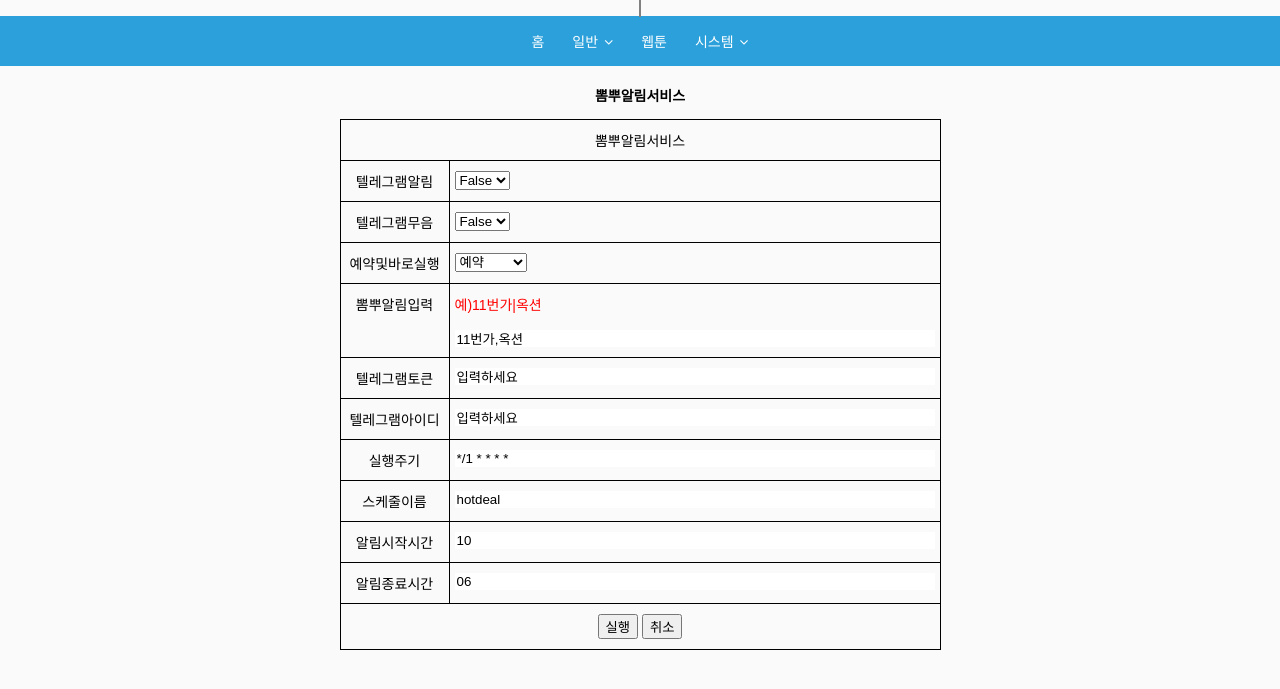
After one commit to k45734/flask_web, a Flask app: page /sub2/hotdeal in a window 1280 px wide. The commit adds this page. Shown: the top 689 px of the page. Run offline with Flask 3, Linux system fonts and the light colour scheme; a user stored in the database is signed in; data that the repository does not hold is empty; parts of the project's set-up code (start-up, migrations or seed data) failed here and were passed over; some libraries are stand-ins or nearby versions.

Commit message:
뽐뿌알림 추가
뽐뿌알림 추가

```diff
--- a/pages/sub2_page.py
+++ b/pages/sub2_page.py
@@ -2273,3 +2273,194 @@ def news_ok():
 		except:
 			pass
 		return redirect(url_for('sub2.news'))
+
+#뽐뿌알림
+#DB 알리미
+def hotdeal_add_go(title, memo_list, link):
+	#SQLITE3 DB 없으면 만들다.
+	con = sqlite3.connect(sub2db + '/hotdeal.db',timeout=60)
+	con.execute('CREATE TABLE IF NOT EXISTS hotdeal (TITLE TEXT, URL TEXT, MEMO TEXT, COMPLTE TEXT)')
+	con.execute("PRAGMA cache_size = 10000")
+	con.execute("PRAGMA locking_mode = EXCLUSIVE")
+	con.execute("PRAGMA temp_store = MEMORY")
+	con.execute("PRAGMA auto_vacuum = 1")
+	con.execute("PRAGMA journal_mode=WAL")
+	con.execute("PRAGMA synchronous=NORMAL")
+	con.close()
+
+	try: #URL TEXT, SEL TEXT, SELNUM TEXT
+		con = sqlite3.connect(sub2db + '/hotdeal.db',timeout=60)
+		con.row_factory = sqlite3.Row
+		cur = con.cursor()
+		sql = "select * from hotdeal where TITLE = ? AND URL = ?"
+		cur.execute(sql, (title,link))
+		row = cur.fetchone()
+		if row != None:
+			pass
+		else:
+			cur.execute("INSERT OR REPLACE INTO hotdeal (TITLE, URL, MEMO, COMPLTE) VALUES (?,?,?,?,?)", (title , link, memo_list, 'False'))
+			con.commit()
+	except:
+		con.rollback()
+	finally:
+		con.close()
+
+def hotdeal_add_go_d(title, memo_list, link):
+	try:
+		#마지막 실행까지 작업안했던 결과물 저장
+		con = sqlite3.connect(sub2db + '/hotdeal.db',timeout=60)
+		cur = con.cursor()
+		sql = "select * from hotdeal where MEMO = ? and URL = ? AND TITLE = ?"
+		cur.execute(sql, (memo_list,link,title))
+		row = cur.fetchone()
+		if row == None:
+			pass
+		else:
+			sql = "UPDATE hotdeal SET COMPLTE = ? WHERE MEMO = ? and URL = ? and TITLE = ?"
+			cur.execute(sql,('True', memo_list,link,title))
+			con.commit()
+	except:
+		con.rollback()
+	finally:
+		con.close()
+
+def hotdeal_start(telgm,telgm_alim,telgm_token,telgm_botid,myalim, start_time2, end_time):
+	url = [
+		'http://www.ppomppu.co.kr/rss.php?id=ppomppu',
+		'https://www.ppomppu.co.kr/rss.php?id=pmarket',
+		'http://www.ppomppu.co.kr/rss.php?id=ppomppu4',
+		]
+	for i in url:
+		parsed_data = get_data(i)
+		try:
+			news_name = parsed_data['feed']['title']
+		except:
+			continue
+		count = len(parsed_data['entries'])
+		for i in range(count):
+			article = parsed_data['entries'][i]
+			try:
+				title = article['title']
+			except:
+				continue
+			link = article['link']
+			memo_list = article['description']
+			hotdeal_add_go(title, memo_list, link)
+
+	#알림
+	con = sqlite3.connect(sub2db + '/hotdeal.db',timeout=60)
+	con.row_factory = sqlite3.Row
+	cur = con.cursor()
+	sql = "select * from hotdeal where COMPLTE = ?"
+	cur.execute(sql, ('False',))
+	rows = cur.fetchall()
+	if len(rows) != 0:
+		for row in rows:
+			TITLE = row['TITLE']
+			MEMO = row['MEMO']
+			URL = row['URL']
+			check_len = myalim.split('|')
+			check_alim = len(check_len)
+			if check_alim == 0:
+				pass
+			elif check_alim > 0:
+				for i in check_len:
+					if i in msg:
+						tel(telgm,telgm_alim,telgm_token,telgm_botid,msg, start_time2, end_time)
+					hotdeal_add_go_d(TITLE, MEMO, URL)
+
+
+@bp2.route('hotdeal')
+def hotdeal():
+	#데이타베이스 없으면 생성
+	con = sqlite3.connect(sub2db + '/telegram.db',timeout=60)
+	con.execute('CREATE TABLE IF NOT EXISTS hotdeal (telgm_token TEXT, telgm_botid TEXT, start_time TEXT, telgm TEXT, telgm_alim TEXT, myalim TEXT, start_time2 TEXT, end_time TEXT)')
+	con.execute("PRAGMA cache_size = 10000")
+	con.execute("PRAGMA locking_mode = NORMAL")
+	con.execute("PRAGMA temp_store = MEMORY")
+	con.execute("PRAGMA auto_vacuum = 1")
+	con.execute("PRAGMA journal_mode=WAL")
+	con.execute("PRAGMA synchronous=NORMAL")
+	con.close()
+	if not session.get('logFlag'):
+		return redirect(url_for('main.index'))
+	else:
+		telgm_token = request.args.get('telgm_token')
+		telgm_botid = request.args.get('telgm_botid')
+		con = sqlite3.connect(sub2db + '/telegram.db',timeout=60)
+		con.row_factory = sqlite3.Row
+		cur = con.cursor()
+		cur.execute("select * from hotdeal")
+		rows = cur.fetchone()
+		if rows:
+			telgm_token = rows['telgm_token']
+			telgm_botid = rows['telgm_botid']
+			start_time = rows['start_time']
+			telgm = rows['telgm']
+			telgm_alim = rows['telgm_alim']
+			myalim = rows['myalim']
+			start_time2 = rows['start_time2']
+			end_time = rows['end_time']
+		else:
+			telgm_token='입력하세요'
+			telgm_botid='입력하세요'
+			start_time = '*/1 * * * *'
+			telgm = 'False'
+			telgm_alim = 'False'
+			myalim = '11번가,옥션'
+			start_time2 = '10'
+			end_time = '06'
+		return render_template('hotdeal.html', telgm_token = telgm_token, telgm_botid = telgm_botid, start_time = start_time, telgm = telgm, telgm_alim = telgm_alim, myalim = myalim, start_time2 = start_time2, end_time = end_time)
+
+
+@bp2.route('hotdeal_ok', methods=['POST'])
+def hotdeal_ok():
+	if not session.get('logFlag'):
+		return redirect(url_for('main.index'))
+	else:
+		start_time = request.form['start_time']
+		startname = request.form['startname']
+		telgm = request.form['telgm']
+		telgm_alim = request.form['telgm_alim']
+		telgm_token = request.form['telgm_token']
+		telgm_botid = request.form['telgm_botid']
+		start_time2 = request.form['start_time2']
+		end_time = request.form['end_time']
+		myalim = request.form['myalim']
+		now = request.form['now']
+		conn = sqlite3.connect(sub2db + '/telegram.db',timeout=60)
+		cursor = conn.cursor()
+		cursor.execute("select * from hotdeal")
+		rows = cursor.fetchone()
+		if rows:
+			sql = """
+				update hotdeal
+					set telgm_token = ?
+					, telgm_botid = ?
+					, start_time = ?
+					, telgm = ?
+					, telgm_alim = ?
+					, myalim = ?
+					, start_time2 = ?
+					, end_time = ?
+			"""
+		else:
+			sql = """
+				INSERT INTO hotdeal
+				(telgm_token, telgm_botid, start_time, telgm, telgm_alim, myalim, start_time2, end_time) VALUES (?, ?, ?, ?, ?, ?, ?, ?)
+			"""
+
+		cursor.execute(sql, (telgm_token, telgm_botid, start_time, telgm, telgm_alim, myalim, start_time2, end_time))
+		conn.commit()
+		cursor.close()
+		conn.close()
+		try:
+			if now == 'True':
+				scheduler.add_job(hotdeal_start, trigger=CronTrigger.from_crontab(start_time), id=startname, args=[telgm,telgm_alim,telgm_token,telgm_botid,myalim, start_time2, end_time])
+				test = scheduler.get_job(startname).id
+			else:
+				hotdeal_start(telgm,telgm_alim,telgm_token,telgm_botid,myalim, start_time2, end_time)
+			logger.info('%s 를 스케줄러에 추가하였습니다.', test)
+		except:
+			pass
+		return redirect(url_for('sub2.hotdeal'))
--- a/templates/base.html
+++ b/templates/base.html
@@ -104,6 +104,7 @@ nav .fa.fa-angle-down { margin-left: 6px; }
 			<li><a href="{{ url_for('sub2.news') }}">뉴스알림</a></li>
 			<li><a href="{{ url_for('sub2.weather') }}">날씨알림</a></li>
 			<li><a href="{{ url_for('sub2.unse') }}">운세알림</a></li>
+			<li><a href="{{ url_for('sub2.hotdeal') }}">뽐뿌알림</a></li>
 			<li><a href="{{ url_for('sub2.quiz') }}">퀴즈정답</a></li>
 			<li><a href="{{ url_for('sub2.tracking') }}">택배조회</a></li>
 		</ul>
--- /dev/null
+++ b/templates/hotdeal.html
@@ -0,0 +1,94 @@
+{% extends "base.html" %}
+{% block content %}
+
+<meta charset="utf-8">
+<style type="text/css">
+.tg  {border-collapse:collapse;border-spacing:0;}
+.tg td{border-color:black;border-style:solid;border-width:1px;font-family:Arial, sans-serif;font-size:14px;
+  overflow:hidden;padding:10px 5px;word-break:normal;}
+.tg th{border-color:black;border-style:solid;border-width:1px;font-family:Arial, sans-serif;font-size:14px;
+  font-weight:normal;overflow:hidden;padding:10px 5px;word-break:normal;}
+.tg .tg-baqh{text-align:center;vertical-align:top}
+.tg .tg-0lax{text-align:left;vertical-align:top}
+</style>
+<meta name="viewport" content="width=device-width, initial-scale=1.0">
+<center><h4>뽐뿌알림서비스</p>
+<table class="tg" width="auto" border=1 align="center" style="border-collapse:collapse; border:1px gray solid;">
+<colgroup>
+<col style="width: 109px">
+<col style="width: 491px">
+</colgroup>
+<center>
+<form method="POST">
+
+<thead>
+  <tr>
+    <th class="tg-baqh" colspan="2">뽐뿌알림서비스</th>
+  </tr>
+</thead>
+<tbody>
+   <tr>
+    <td class="tg-baqh">텔레그램알림</td>
+    <td class="tg-0lax"><select name="telgm">
+	<option value="{{ telgm }}">{{ telgm }}</option>
+	<option value="False">안함</option>
+    <option value="True">사용</option>
+    </td>
+  </tr>
+  <tr>
+    <td class="tg-baqh">텔레그램무음</td>
+    <td class="tg-0lax"><select name="telgm_alim">
+	<option value="{{ telgm_alim }}">{{ telgm_alim }}</option>
+    <option value="False">안함</option>
+    <option value="True">사용</option>
+    </td>
+  </tr>
+  <tr>
+    <td class="tg-baqh">예약및바로실행</td>
+    <td class="tg-0lax"><select name="now">
+	<option value="True">예약</option>
+    <option value="False">바로실행</option>
+    </td>
+  </tr>
+  <tr>
+	<td class="tg-baqh">뽐뿌알림입력</td>
+	<td class="tg-0lax"><font color="red">예)11번가|옥션</font><br><br>
+	<input type="text" name="myalim" value="{{myalim}}" style="width:100%; border: 0;" ></td>
+    </td>
+  </tr>
+  <tr>
+    <td class="tg-baqh">텔레그램토큰</td>
+    <td class="tg-0lax"><input type="text" name="telgm_token" value="{{ telgm_token }}" style="width:100%; border: 0;" ></td>
+  </tr>
+  <tr>
+    <td class="tg-baqh">텔레그램아이디</td>
+    <td class="tg-0lax"><input type="text" name="telgm_botid" value="{{ telgm_botid }}" style="width:100%; border: 0;" ></td>
+  </tr>
+  <tr>
+    <td class="tg-baqh">실행주기</td>
+    <td class="tg-0lax"><input type="text" name="start_time" value="{{ start_time }}" style="width:100%; border: 0;" ></td>
+  </tr>
+ <tr>
+    <td class="tg-baqh">스케줄이름</td>
+    <td class="tg-0lax"><input type="text" name="startname" value="hotdeal" style="width:100%; border: 0;" ></td>
+  </tr>
+ <tr>
+    <td class="tg-baqh">알림시작시간</td>
+    <td class="tg-0lax"><input type="text" name="start_time2" value="{{start_time2}}" style="width:100%; border: 0;" ></td>
+  </tr>
+   <tr>
+    <td class="tg-baqh">알림종료시간</td>
+    <td class="tg-0lax"><input type="text" name="end_time" value="{{end_time}}" style="width:100%; border: 0;" ></td>
+  </tr>
+<tr>
+
+<th align="center" colspan="8"><input type="submit" value="실행" onclick="javascript: form.action='hotdeal_ok';">
+<input type="submit" value="취소" onclick="javascript: form.action='sch_del';">
+</th>
+</thead>
+</center>
+</tr>
+</form>
+</tbody>
+</table>
+{% endblock %}
```
